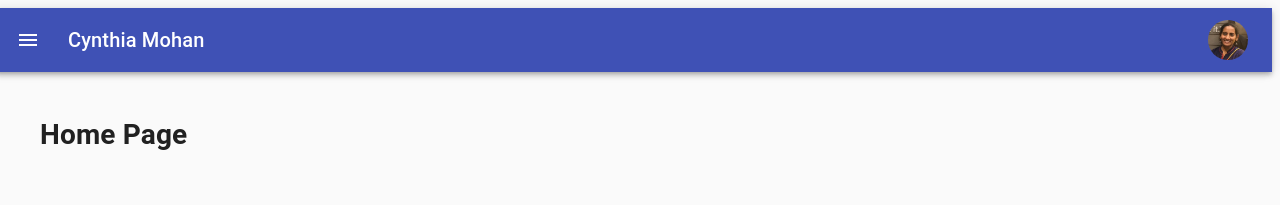
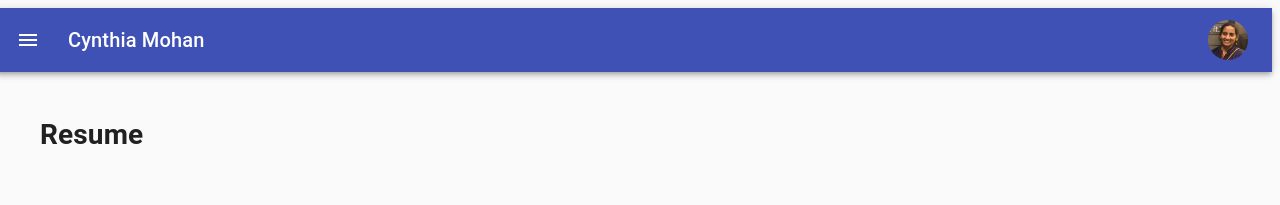
Before and after one commit to CynthiaMohan/cynthia-react-portfolio, a React (Create React App) app: page /resume in a window 1280 px wide. Shown: the top 205 px of the page. Built offline with nearby package versions, Linux system fonts and the light colour scheme.

Commit message:
updated resume component

```diff
--- a/src/App.js
+++ b/src/App.js
@@ -5,6 +5,7 @@ import AboutComponent from './components/About';
 import HomeComponent from './components/Home';
 import WorkComponent from './components/Work';
 import ContactComponent from './components/Contact';
+import ResumeComponent from './components/Resume';
 import Footer from './components/Footer';
 
 function App() {
@@ -14,7 +15,8 @@ function App() {
         <Route path='/about' component={AboutComponent} />
         <Route path='/portfolio' component={WorkComponent} />
         <Route path='/contact' component={ContactComponent} />
-        <Route path='/' component={HomeComponent} />
+        <Route path='/resume' component={ResumeComponent} />
+        <Route path='/' component={AboutComponent} />
       </Switch>
       <Footer />
     </Drawer>
--- /dev/null
+++ b/src/components/Resume/index.js
@@ -0,0 +1,8 @@
+import React from 'react';
+
+const Resume = () => {
+    return (
+        <h1>Resume</h1>
+    );
+};
+export default Resume;
```
